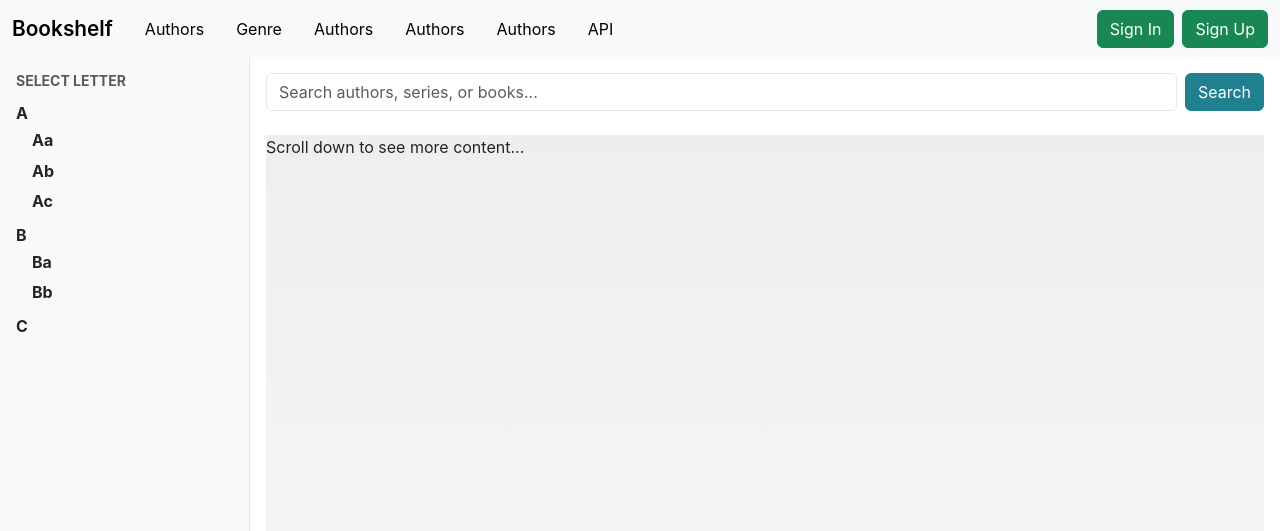
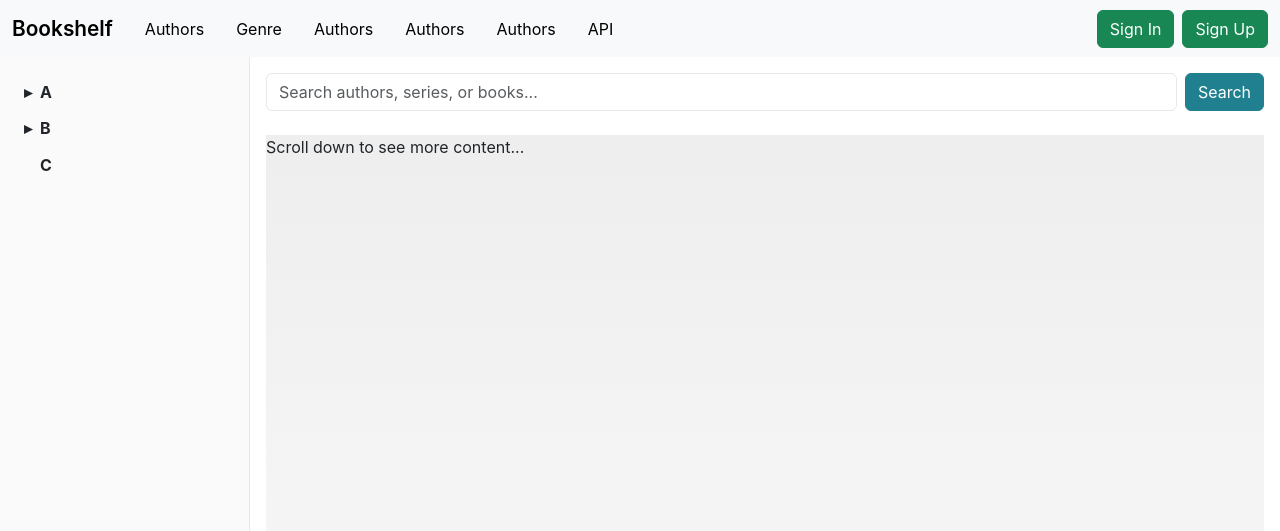
Before and after one commit to NLeech/Bookshelf, a Django app: page / in a window 1280 px wide. Shown: the top 531 px of the page. Run offline with Django 5.2, Linux system fonts and the light colour scheme.

Commit message:
feat: add collapsible tree structure for letter selection in sidebar

```diff
--- a/bookshelf/library/templates/library/index.html
+++ b/bookshelf/library/templates/library/index.html
@@ -6,23 +6,40 @@
 <div class="main-layout-container">
     <!-- Left Sidebar: Letter Tree -->
     <aside class="sidebar-pane">
-        <h6 class="text-muted text-uppercase small fw-bold">Select Letter</h6>
         <ul class="tree-list ps-0">
-            <li class="tree-item fw-bold">A
+            <!-- Letter A -->
+            <li class="tree-item fw-bold">
+                <div class="tree-toggle collapsed" data-bs-toggle="collapse" data-bs-target="#collapseA" aria-expanded="false">
+                    <span class="tree-arrow">▸</span> A
+                </div>
+                <div class="collapse" id="collapseA">
                     <ul class="tree-list">
                         <li class="tree-item">Aa</li>
                         <li class="tree-item">Ab</li>
                         <li class="tree-item">Ac</li>
                     </ul>
+                </div>
             </li>
-            <li class="tree-item fw-bold">B
+
+            <!-- Letter B -->
+            <li class="tree-item fw-bold">
+                <div class="tree-toggle collapsed" data-bs-toggle="collapse" data-bs-target="#collapseB" aria-expanded="false">
+                    <span class="tree-arrow">▸</span> B
+                </div>
+                <div class="collapse" id="collapseB">
                     <ul class="tree-list">
                         <li class="tree-item">Ba</li>
                         <li class="tree-item">Bb</li>
                     </ul>
+                </div>
             </li>
-            <li class="tree-item fw-bold">C</li>
-            <!-- ... more letters ... -->
+
+            <!-- Letter C (No sub-items for example) -->
+            <li class="tree-item fw-bold">
+                <div class="tree-toggle no-children">
+                    <span class="tree-arrow invisible">▸</span> C
+                </div>
+            </li>
         </ul>
     </aside>
 
--- a/bookshelf/static/css/base.css
+++ b/bookshelf/static/css/base.css
@@ -191,6 +191,26 @@ body {
     color: var(--bs-primary);
 }
 
+.tree-toggle {
+    cursor: pointer;
+    display: flex;
+    align-items: center;
+    user-select: none;
+    padding: 0.2rem 0;
+}
+
+.tree-arrow {
+    display: inline-block;
+    width: 1.5rem;
+    transition: transform 0.2s ease;
+    text-align: center;
+}
+
+/* Rotate the arrow when the target is NOT collapsed */
+.tree-toggle:not(.collapsed) .tree-arrow {
+    transform: rotate(90deg);
+}
+
 /* Collapsible Sidebar Logic */
 .sidebar-pane {
     transition: margin-left 0.3s ease, width 0.3s ease, padding 0.3s ease, opacity 0.3s ease;
```
Lines whose indentation alone changed are shown as unchanged.
